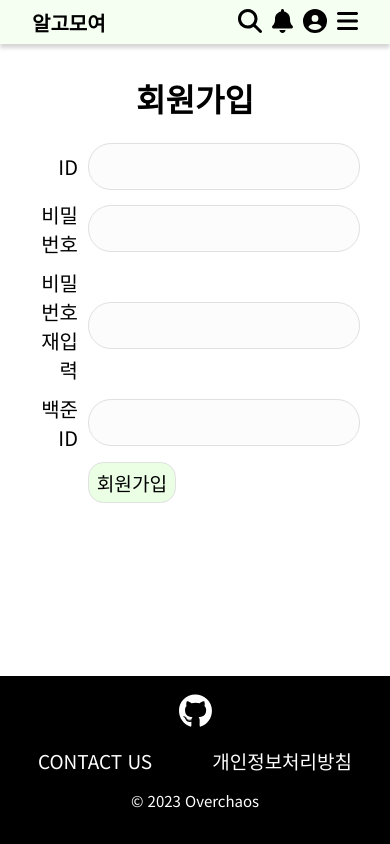
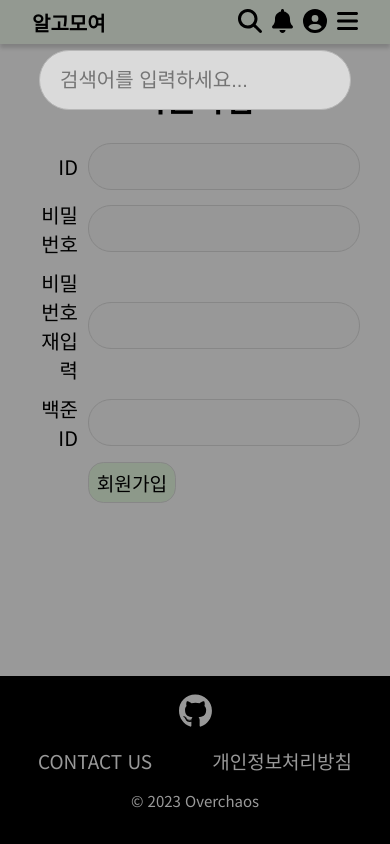
Before and after one commit to cau-overchaos/frontend, a Next.js app: page /signup in a window 390 px wide. Both pictures are taken after a click on the link 250 px from the left and 23 px from the top of the page. Built offline with nearby package versions, Linux system fonts and the light colour scheme; a web font is replaced by a local one.

Commit message:
Impl search popup ui

```diff
--- a/src/app/main_navbar/main_navbar.tsx
+++ b/src/app/main_navbar/main_navbar.tsx
@@ -9,6 +9,7 @@ import { faBars, faBell, faSearch, faUserCircle } from "@fortawesome/free-solid-
 import { useState } from "react";
 import UserPopup from "./user_popup";
 import NotificationPopup from "./nofitications_popup.module";
+import SearchPopup from "./search_popup";
 
 type MenuItem = {
     name: string;
@@ -23,6 +24,7 @@ export default function MainNavbar(props: PropsType) {
     const [mobileMenuActive, setMobileMenuActive] = useState(false);
     const [userPopupActive, setUserPopupActive] = useState(false);
     const [notificationsActive, setNotificationsActive] = useState(false);
+    const [searchActive, setSearchActive] = useState(false);
     const menus: MenuItem[] = [
         {
             name: '내 스터디',
@@ -54,7 +56,7 @@ export default function MainNavbar(props: PropsType) {
             <div className={styles.icons}>
                 <div className={styles.item}>
                     <Link href="#">
-                        <FontAwesomeIcon icon={faSearch}></FontAwesomeIcon>
+                        <FontAwesomeIcon icon={faSearch} onClick={() => setSearchActive(!searchActive)}></FontAwesomeIcon>
                     </Link>
                 </div>
                 <div className={styles.item}>
@@ -81,5 +83,12 @@ export default function MainNavbar(props: PropsType) {
                 {i.name}
             </Link></div>)}
         </div>}
+        <SearchPopup active={searchActive} onAutocompleteRequest={async (query) => {
+            // TO-DO: impl autocomplete logic
+            return [];
+        }} onSearchRequest={(query) => {
+            // TO-DO: impl search logic
+            setSearchActive(false);
+        }} onCloseButtonClick={() => setSearchActive(false)}></SearchPopup>
     </nav>;
 }
--- /dev/null
+++ b/src/app/main_navbar/search_popup.module.scss
@@ -0,0 +1,51 @@
+.background {
+    display: none;
+    &.active {
+        display: block;
+    }
+
+    position: fixed;
+    left: 0;
+    top: 0;
+    width: 100%;
+    height: 100%;
+    background-color: rgba(0, 0, 0, 0.4);
+
+    .search {
+        margin: 50px auto;
+        width: fit-content;
+
+        .input {
+            box-sizing: border-box;
+            border-radius: 30px;
+            height: 60px;
+            padding: 20px;
+            font-size: 20px;
+            border: 1px solid #b6b6b6;
+            background-color: #dadada;
+            width: min(40em, 80vw);
+        }
+
+        .autocomplete {
+            margin-top: 20px;
+            background-color: white;
+            border-radius: 30px;
+            padding: 0px 0px;
+            list-style-type: none;
+
+            li {
+                padding: 10px 20px;
+                &:first-child {
+                    border-radius: 30px 30px 0px 0px;
+                }
+                &:last-child {
+                    border-radius: 0px 0px 30px 30px;
+                }
+                &.active {
+                    background-color: rgb(132, 181, 255);
+                    color: white;
+                }
+            }
+        }
+    }
+}
--- /dev/null
+++ b/src/app/main_navbar/search_popup.tsx
@@ -0,0 +1,72 @@
+import classNames from 'classnames';
+import styles from './search_popup.module.scss'
+import { KeyboardEventHandler, useState } from 'react';
+
+type Props = {
+    active: boolean;
+    onCloseButtonClick: () => void;
+    onSearchRequest: (query: string) => void;
+    onAutocompleteRequest: (query: string) => Promise<string[]>
+}
+
+export default function SearchPopup(props: Props) {
+    const [query, setQuery] = useState<string>('');
+    const [autocompletes, setAutocompletes] = useState<string[]>([]);
+    const [selectedAutocompleteIndex, setSelectedAutocompleteIndex] = useState<number | null>(null);
+    const handleAutocomplete: KeyboardEventHandler<HTMLInputElement> = (evt) => {
+        const value = (evt.target as HTMLInputElement).value;
+
+        if (evt.key === "ArrowDown" && autocompletes.length > 0) {
+            let newIndex = selectedAutocompleteIndex === null ? 0 : selectedAutocompleteIndex + 1;
+            if (newIndex < autocompletes.length) {
+                setSelectedAutocompleteIndex(newIndex);
+            } else {
+                setSelectedAutocompleteIndex(null);
+            }
+        } else if (evt.key === "ArrowUp" && autocompletes.length > 0) {
+            let newIndex = selectedAutocompleteIndex === null ? autocompletes.length - 1 : selectedAutocompleteIndex - 1;
+            if (newIndex >= 0) {
+                setSelectedAutocompleteIndex(newIndex);
+            } else {
+                setSelectedAutocompleteIndex(null);
+            }
+        } else if (evt.key === "Enter") {
+            if (selectedAutocompleteIndex === null) {
+                props.onSearchRequest(value);
+            }  else if (autocompletes.length > 0) {
+                setQuery(autocompletes[selectedAutocompleteIndex]);
+                props.onAutocompleteRequest(autocompletes[selectedAutocompleteIndex])
+                    .then(setAutocompletes)
+                    .catch(() => {setAutocompletes([]);})
+                    .then(() => {
+                        setSelectedAutocompleteIndex(null);
+                    })
+            }
+            evt.preventDefault();
+        } else {
+            props.onAutocompleteRequest(value)
+                .then(setAutocompletes)
+                .catch(() => {setAutocompletes([]);})
+                .then(() => {
+                    setSelectedAutocompleteIndex(null);
+                })
+        }
+    };
+
+    return <div className={classNames(styles.background, props.active && styles.active)} onClickCapture={(evt) => {
+        if ((evt.target as HTMLElement).tagName !== "INPUT")
+            props.onCloseButtonClick();
+    }}>
+        <div className={styles.search}>
+            <input type="text" value={query} onChange={(evt) => setQuery(evt.target.value)} className={styles.input} onKeyUp={handleAutocomplete} placeholder='검색어를 입력하세요...' />
+
+            { autocompletes.length > 0 &&
+                <ul className={styles.autocomplete}>
+                    {autocompletes.map((i, idx) => <li className={idx === selectedAutocompleteIndex ? styles.active : ''}>
+                        {i}
+                    </li>)}
+                </ul>
+            }
+        </div>
+    </div>
+}
```
